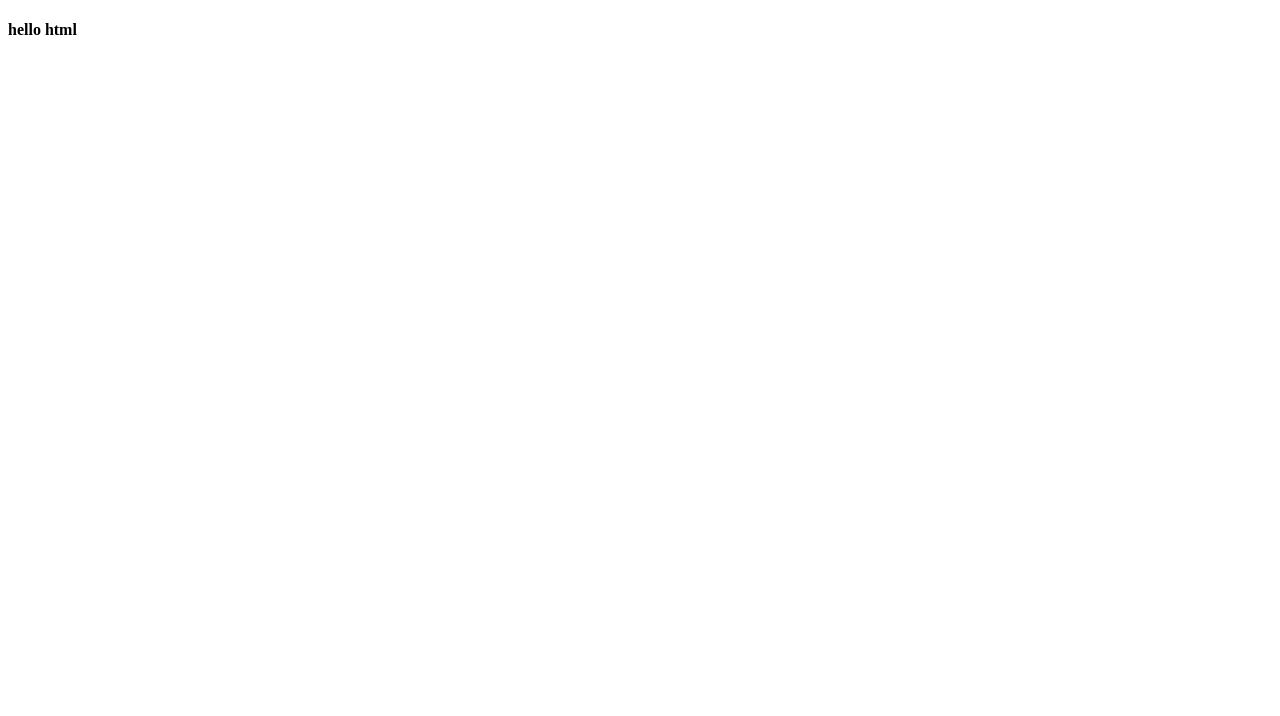
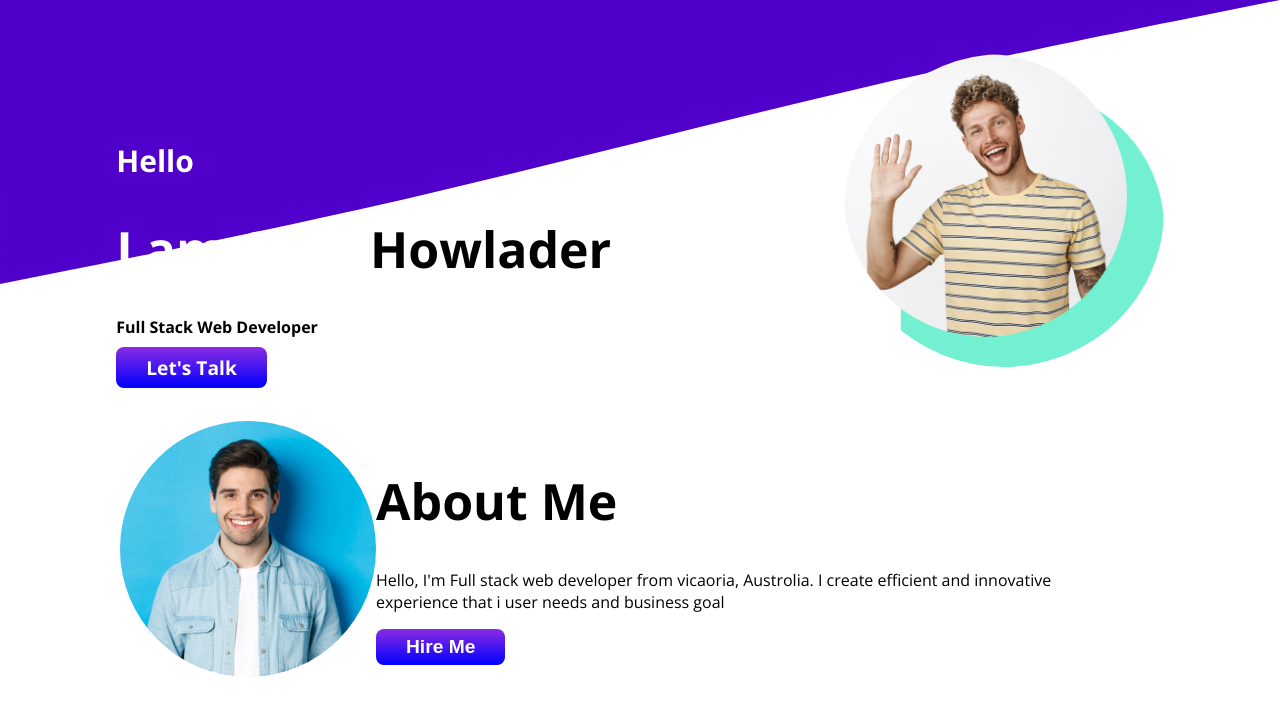
Before and after one commit to Onik-Howlader/html-css-practice-project, a plain HTML site: page index.html in a window 1280 px wide. Drawn offline with nearby package versions, Linux system fonts and the light colour scheme.

Commit message:
second commit

```diff
--- a/index.html
+++ b/index.html
@@ -3,9 +3,39 @@
 <head>
     <meta charset="UTF-8">
     <meta name="viewport" content="width=device-width, initial-scale=1.0">
-    <title>Document</title>
+
+    <!-- google font link -->
+    <link rel="preconnect" href="https://fonts.googleapis.com">
+<link rel="preconnect" href="https://fonts.gstatic.com" crossorigin>
+<link href="https://fonts.googleapis.com/css2?family=Open+Sans:ital,wght@0,300..800;1,300..800&display=swap" rel="stylesheet">
+
+<!-- css connection link -->
+ <link rel="stylesheet" href="style.css">
+    <title>Basic Portfolio</title>
 </head>
 <body>
-   <h4>hello html</h4>
+<header class="header">
+    <div class="all-section">
+        <div>
+            <h2>Hello</h2>
+            <h1><span style="color: white;">I am Onik</span> Howlader</h1>
+            <p><strong>Full Stack Web Developer</strong></p>
+          <a class="button" href="">Let's Talk</a>
+        </div>
+            <img src="images/slide-2.png" alt="">
+        </div>
+</header>
+<!-- start main section -->
+<main class="all-section">
+    <img class="image" src="images/hero-person.jpg" alt="">
+    <div>
+        <h1>About Me</h1>
+        <p class="desp">Hello, I'm Full stack web developer from vicaoria, Austrolia. I create efficient and innovative experience that i user needs and business goal</p>
+        <button class="button">Hire Me</button>
+    </div>
+</main>
+<footer>
+
+</footer>
 </body>
 </html>
--- /dev/null
+++ b/style.css
@@ -0,0 +1,51 @@
+body{
+    font-family: "Open Sans", serif;
+    margin: 0;
+}
+/* styles hader content */
+.header{
+    background-image: url('images/wave.svg');
+    background-repeat: no-repeat;
+}
+.all-section{
+    display: flex;
+    justify-content: space-around;
+    align-items: center;
+    padding-top: 40px;
+    }
+h1{
+    font-size: 50px;
+}
+h2{
+    font-size: 30px;
+    color: white;
+    margin-top: 100px;
+}
+
+.button{
+    font-size: larger;
+    text-decoration: none;
+    font-weight: 700;
+    padding: 7px 30px;
+    border-radius: 8px;
+    border: none;
+    color: white;
+    background-image: linear-gradient(blueviolet, blue);
+}
+
+.button:hover{
+    transform: scale(1.1, 1);
+}
+img{
+    width: 25%;
+    border-radius: 50%;
+}
+
+/* style main section  */
+.desp{
+    margin-right: 20%;
+}
+.image{
+margin-left: 120px;
+width: 20%;
+}
```
Also changed, not shown: images/hero-person.jpg (added), images/slide-2.png (added), images/wave.svg (added).
